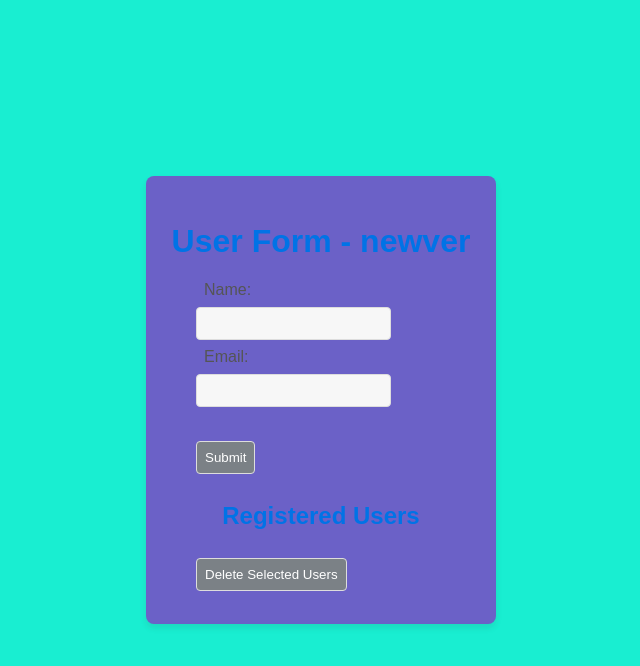
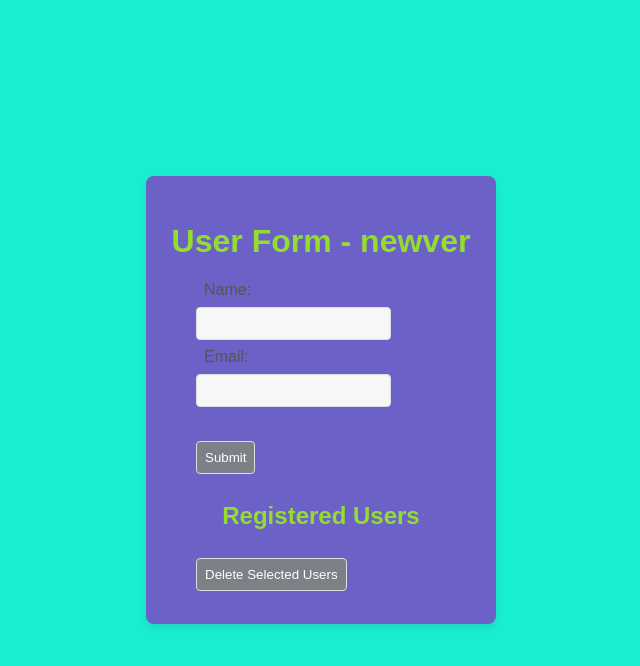
Before and after one commit to idubimm/SEMPERIS-SUMMERY-PROJECT, a Flask app: page /ALL/ in a window 1280 px wide. Shown: the top 666 px of the page, without its empty margins (319-959 px from the left). Run offline with Flask 3, Linux system fonts and the light colour scheme.

```diff
--- a/src/templates/index.html
+++ b/src/templates/index.html
@@ -43,7 +43,7 @@
 
     h1,
     h2 {
-        color: #0073e6;
+        color: hwb(83 7% 5% / 0.849);
         /* Bright blue headings */
         text-align: center;
         /* Center headings */
```
Also changed, not shown: 1 other file.
